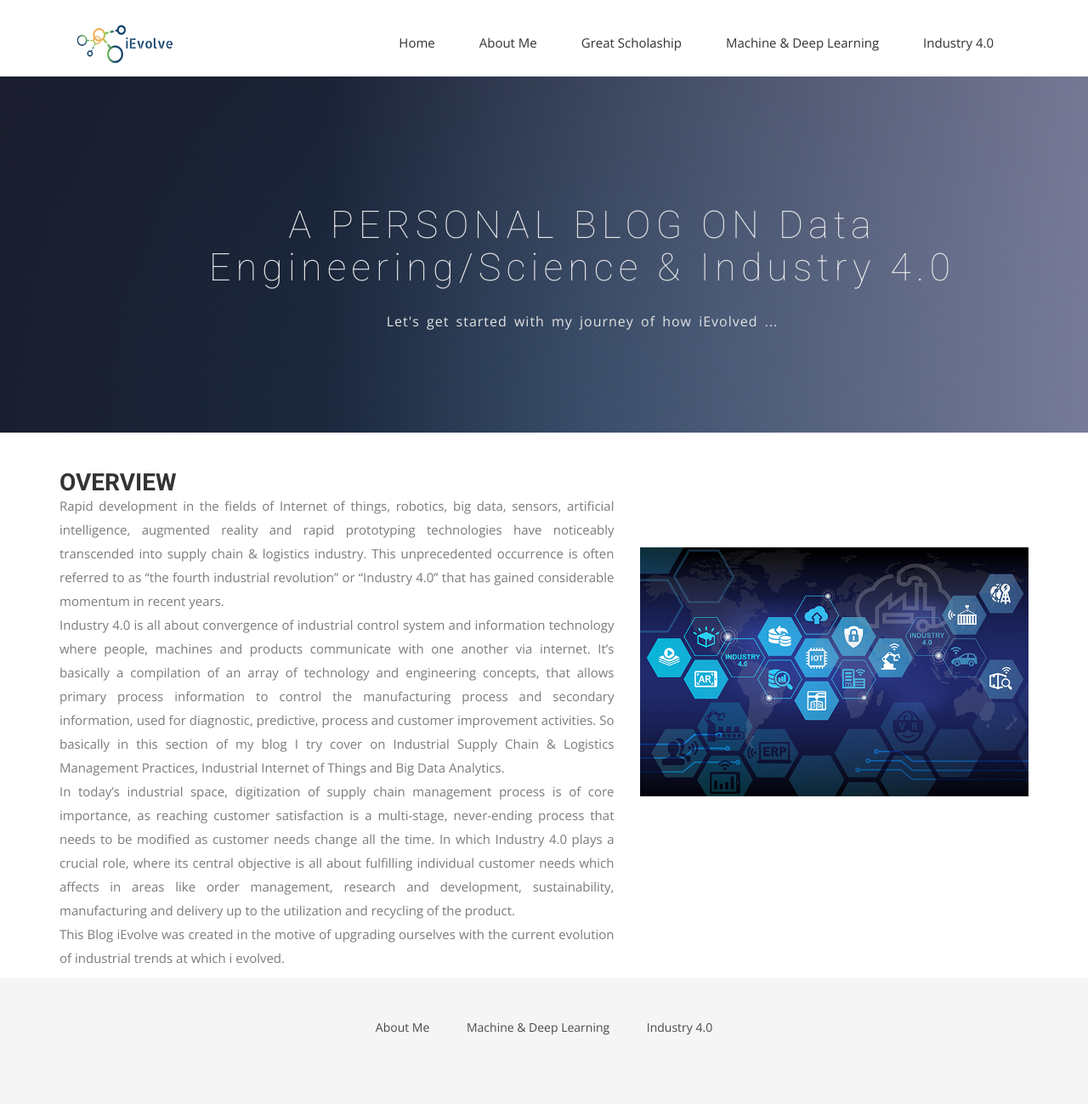
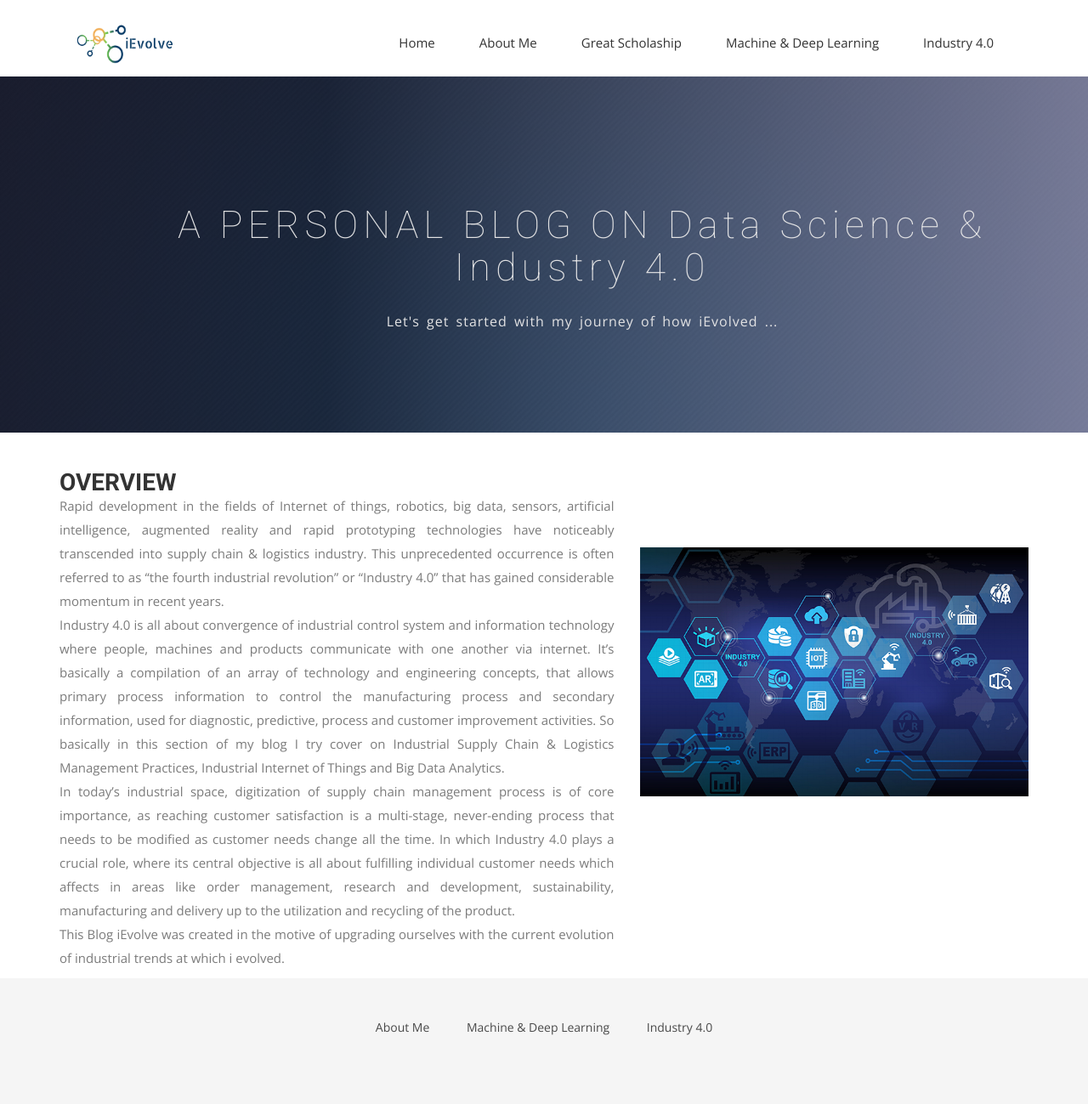
Before and after one commit to ecekomagal/iEvolve, a Jekyll site: the page built from index.html, in a window 1280 px wide. Shown: the whole page at 85% size. Built offline with Jekyll 4.4.1, drawn with Linux system fonts in a browser that asks for light colours; nearby versions of some CDN libraries; some web fonts are replaced; the list of posts is cut into pages by our own code; comment, search, counter and statistics services are not loaded; a style sheet for code colours, icons or effects is not loaded.

Commit message:
Update home-slider.html
title change

```diff
--- a/_includes/home-slider.html
+++ b/_includes/home-slider.html
@@ -6,7 +6,7 @@
                 <div class="row">
                     <div class="col-md-12">
                         <div class="block">
-                            <h1>A PERSONAL BLOG ON Data Engineering/Science &#38; Industry 4.0</h1>
+                            <h1>A PERSONAL BLOG ON Data Science &#38; Industry 4.0</h1>
                             <p style="text-align:center">Let's get started with my journey of how iEvolved ...</p>
                         </div>
                     </div>
```
